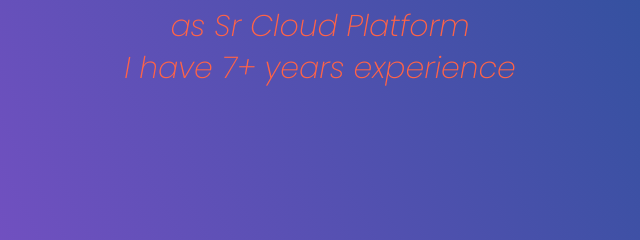
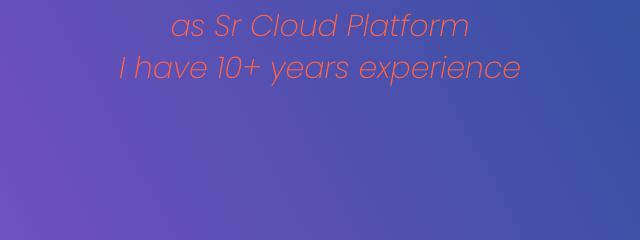
Before and after one commit to VenkatProjects/projectportfolio.github.com, a plain HTML site: page index.html in a window 1280 px wide. Shown: the part 395-635 px from the top of the page, 320-960 px from the left. Drawn offline with Linux system fonts and the light colour scheme.

Commit message:
Update index.html

```diff
--- a/index.html
+++ b/index.html
@@ -44,7 +44,7 @@
 <section id="welcome-section" class="welcome-section">
   <h1>Hey I am Venkatesan </h1>
   <p>as Sr Cloud Platform</p>
-  <p>I have 7+ years experience </p>
+  <p>I have 10+ years experience </p>
 </section>
 
 <!-- END WELCOME SECTION -->
```
